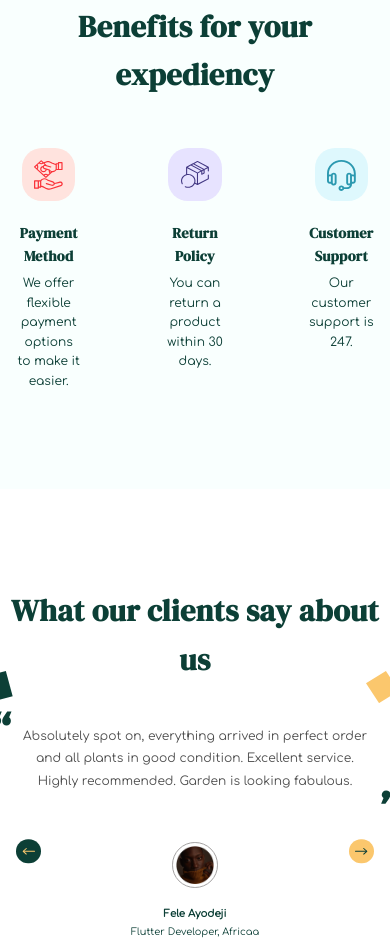
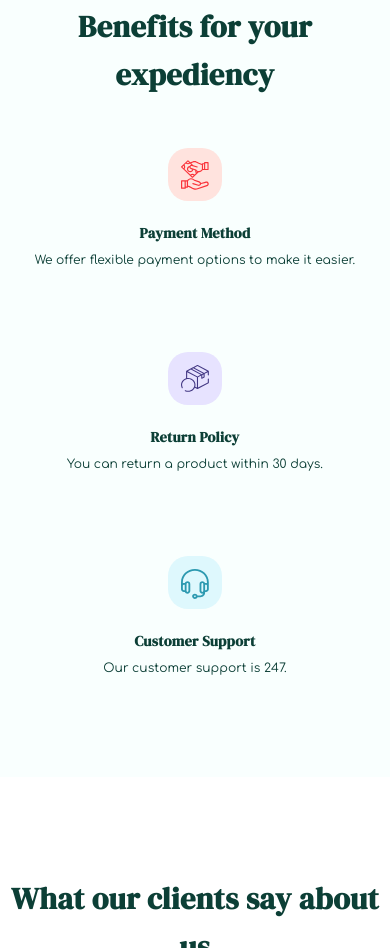
Before and after one commit to abdulsamadayoade/Uplant, a plain HTML site: page index.html in a window 390 px wide. Shown: the part 4213-5161 px from the top of the page. Drawn offline with Linux system fonts and the light colour scheme.

Commit message:
Made the expediency section responsive

```diff
--- a/styles/sass/base/_responsiveness.scss
+++ b/styles/sass/base/_responsiveness.scss
@@ -137,6 +137,12 @@
         row-gap: 6rem;
         justify-content: center;
     }
+
+    .expediency__grid {
+        grid-template-columns: 1fr;
+        grid-template-rows: repeat(3, 1fr);
+        row-gap: 10rem;
+    }
 }
 
 @media screen and (max-width: 500px) {
```
Also changed, not shown: styles/css/main.css.
